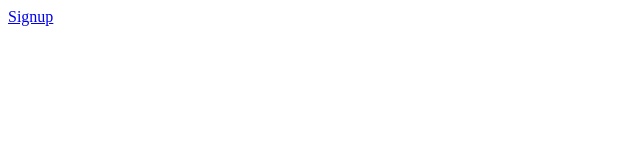
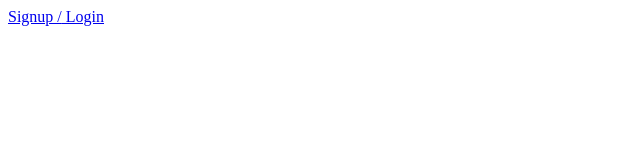
Before and after one commit to bpagador/terrible-movies-fe, a React app: page / in a window 1280 px wide. Shown: the top 160 px of the page, without its empty margins (0-640 px from the left). Built offline with nearby package versions, Linux system fonts and the light colour scheme.

Commit message:
updated header to include login link and fixed horrendoues looking ternary according to Ryan

```diff
--- a/src/components/header/Header.jsx
+++ b/src/components/header/Header.jsx
@@ -1,6 +1,13 @@
 import React from 'react';
 import { Link } from 'react-router-dom';
 import { useCurrentUser } from '../../hooks/AuthContext';
+
+const HeaderLinks = () => (
+  <>
+    <Link to="/signup">Signup /</Link>
+    <Link to="/login">  Login</Link>
+  </>
+);
 
 const Header = () => {
   const currentUser = useCurrentUser();
@@ -9,7 +16,7 @@
     <>
       {currentUser
         ? <img src={currentUser.avatar} />
-        : <Link to="/signup">Signup</Link>}
+        : <HeaderLinks />}
     </>
   );
 };
```
